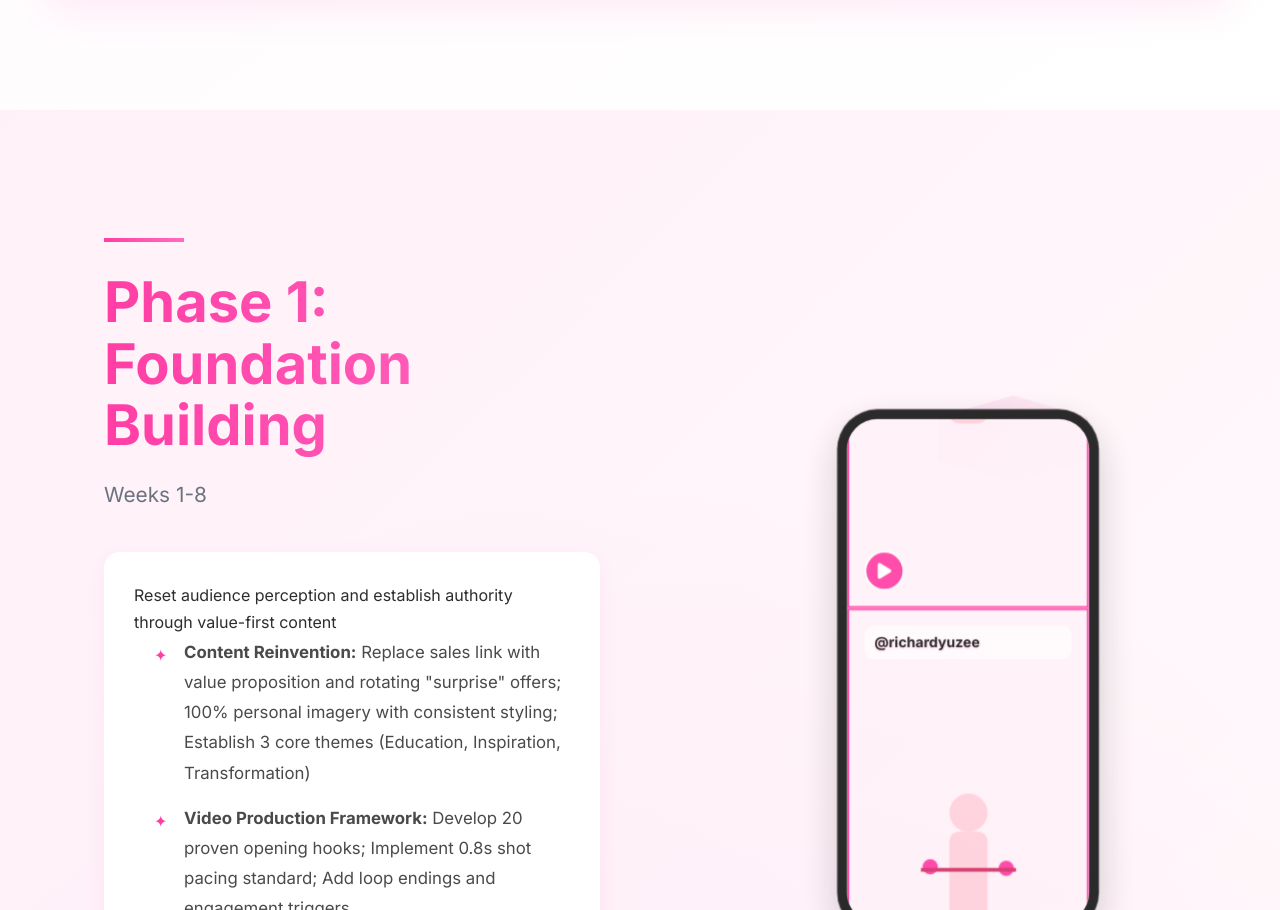
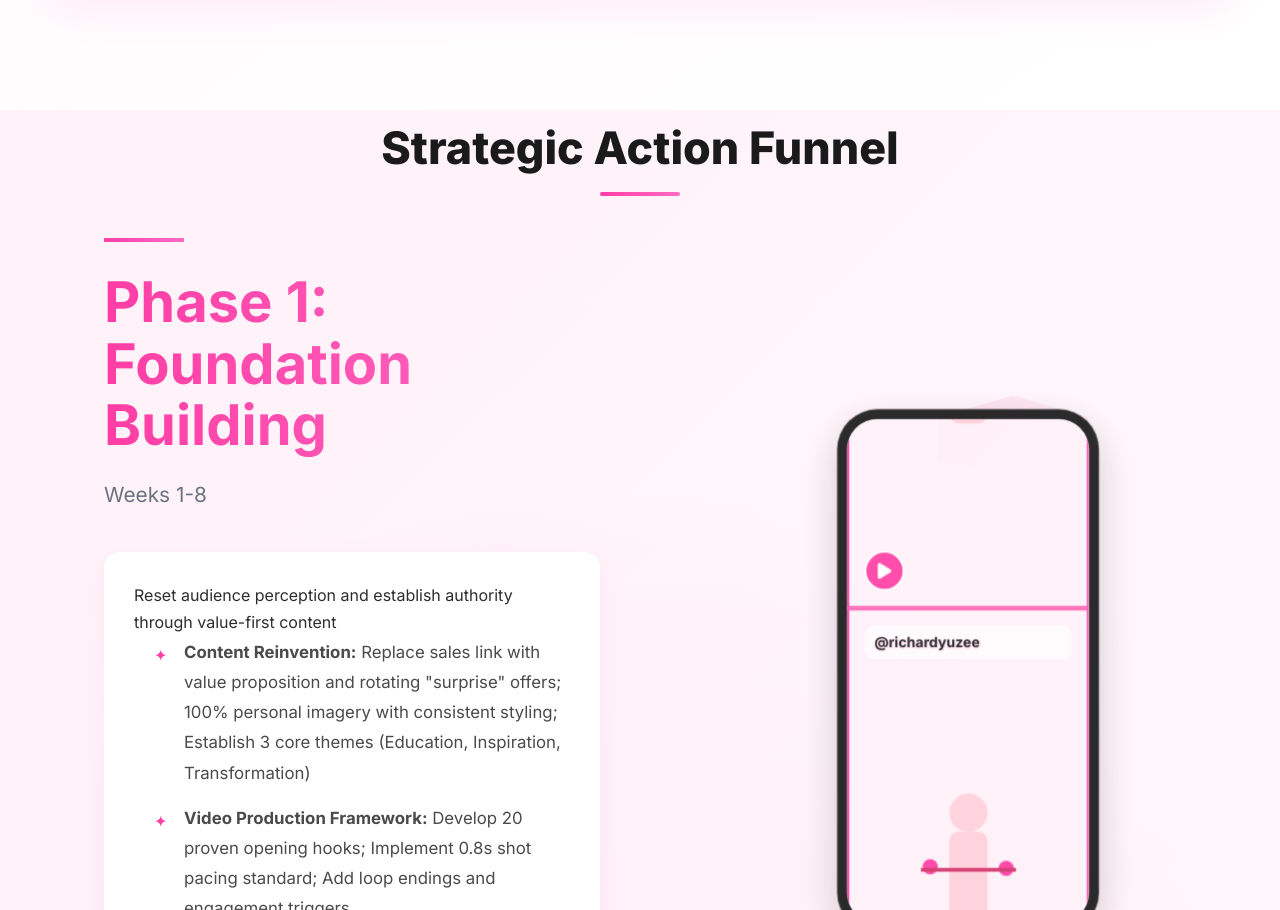
Before and after one commit to itsmatheussa/RichardYu-Research, a plain HTML site: page index.html in a window 1280 px wide. Shown: the part 6811-7721 px from the top of the page. Drawn offline with Linux system fonts and the light colour scheme.

Commit message:
Update index.html

```diff
--- a/index.html
+++ b/index.html
@@ -1718,6 +1718,7 @@
 
     <section id="roadmap" class="roadmap">
         <div class="geometric-shapes">
+            <h2 class="section-title fade-in">Strategic Action Funnel</h2>
             <div class="hexagon hexagon-1"></div>
             <div class="hexagon hexagon-2"></div>
             <div class="hexagon hexagon-3"></div>
```
